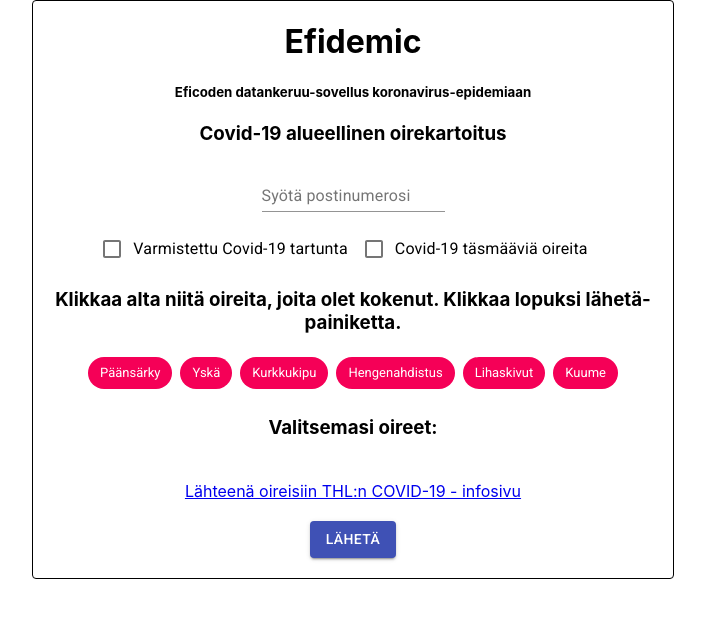
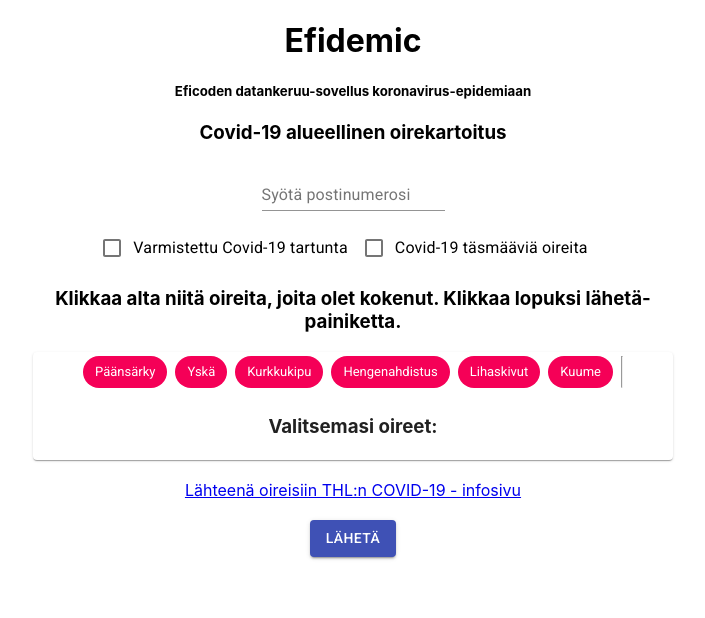
Before and after one commit to eficode/efidemic-view, a React app in the folder frontend/: page / in a window 1280 px wide. Shown: the top 618 px of the page, without its empty margins (287-992 px from the left). Built offline with nearby package versions, Linux system fonts and the light colour scheme.

Commit message:
Oireiden lisääminen toimii

```diff
--- a/frontend/src/App.js
+++ b/frontend/src/App.js
@@ -1,7 +1,7 @@
 import React, { useState } from 'react';
 import 'typeface-roboto';
 import './App.css';
-import oirekuva from './THL-oireet.png';
+//import oirekuva from './THL-oireet.png'; THL:n kuva korona-oireista. Ei käytössä.
 import TextField from '@material-ui/core/TextField';
 import Checkbox from '@material-ui/core/Checkbox';
 import Button from '@material-ui/core/Button';
@@ -9,6 +9,7 @@ import Box from '@material-ui/core/Box';
 import Chip from '@material-ui/core/Chip';
 import FormControlLabel from '@material-ui/core/FormControlLabel';
 import { makeStyles } from '@material-ui/core/styles';
+import Paper from '@material-ui/core/Paper';
 
 const useStyles = makeStyles(theme => ({
   root: {
@@ -40,9 +41,7 @@ function SymptomForm() {
     margin="auto"
     padding="100"
     alignItems="center"
-    justifyContent="center"
-    border={1}
-    borderRadius="borderRadius">
+    justifyContent="center">
       <h1>
         Efidemic
       </h1>
@@ -87,58 +86,50 @@ function SymptomForm() {
 function Symptoms() {
   const classes = useStyles();
   const [oireet, setOireet] = useState([]);
-  const handleClick = () => {
-    setOireet();
+  const [chipData, setChipData] = useState({
+    "Päänsärky": { key: 0, label: 'Päänsärky' , clicked: false},
+    "Yskä": { key: 1, label: 'Yskä' , clicked: false},
+    "Kurkkukipu": { key: 2, label: 'Kurkkukipu' , clicked: false},
+    "Hengenahdistus": { key: 3, label: 'Hengenahdistus' , clicked: false},
+    "Lihaskivut": { key: 4, label: 'Lihaskivut' , clicked: false},
+    "Kuume": { key: 5, label: 'Kuume' , clicked: false}
+  });
+  function handleClick(key, oire) {
+    var isClicked = key[1].clicked;
+    setChipData({
+      ...chipData, [oire]: { ...chipData[oire], clicked: !isClicked}
+    })
+    setOireet(oireet.concat(oire));
   }
+  const oireLista = oireet.map((oire) =>
+    <li key={oire.toString()}>
+      {oire}
+    </li>
+  )
   return(
-    <div className={classes.root}>
-      <Chip
-        clickable
-        color="secondary"
-        label="Päänsärky"
-        onClick={handleClick}
-      />
-      <Chip
-        clickable
-        color="secondary"
-        label="Yskä"
-        onClick={handleClick}
-      />
-      <Chip
-        clickable
-        color="secondary"
-        label="Kurkkukipu"
-        onClick={handleClick}
-      />
-      <Chip
-        clickable
-        color="secondary"
-        label="Hengenahdistus"
-        onClick={handleClick}
-      />
-      <Chip
-        clickable
-        color="secondary"
-        label="Lihaskivut"
-        onClick={handleClick}
-      />
-      <Chip
-        clickable
-        color="secondary"
-        label="Kuume"
-        onClick={handleClick}
-      />
-      <br/>
+    <Paper className={classes.root}>
+      {
+        Object.entries(chipData).map((key) => {
+          return(
+            <Chip
+            color="secondary"
+            key={key[1].key}
+            label={key[0]}
+            disabled={key[1].clicked}
+            onClick={() => {
+              handleClick(key, key[0])
+            }}
+            className={classes.chip}
+          />
+          )
+        })
+      }
+      <hr/>
       <div>
         <h3>Valitsemasi oireet:</h3>
-        {
-          oireet.map((oire) =>
-          <li>{oire}</li>
-          )
-        }
+          <ul>{oireLista}</ul>
       </div>
-    </div>
+    </Paper>
   )
 }
-
 export default App;
```
